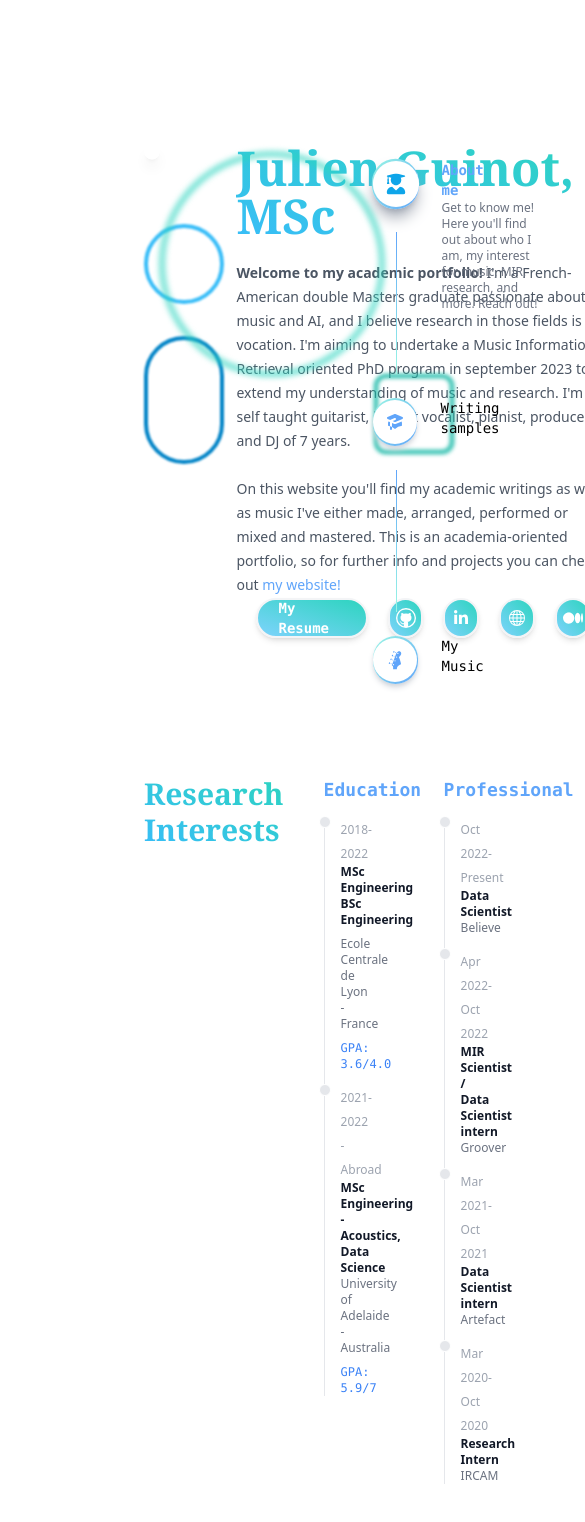
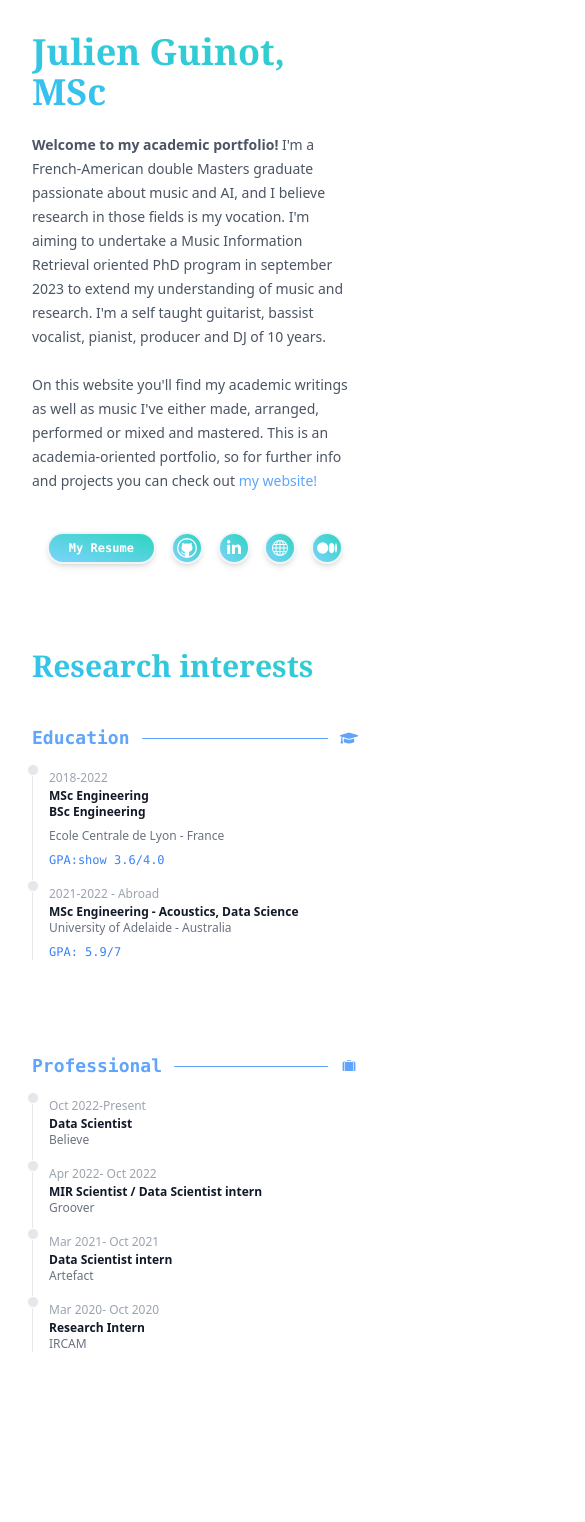
Before and after one commit to Pliploop/Portfolio, a React (Create React App) app: page / in a window 390 px wide. Shown: the top 1522 px of the page, 585 px wide, since content can reach past the window. Built offline with nearby package versions, Linux system fonts and the light colour scheme.

Commit message:
chill responsive

```diff
--- a/src/App.js
+++ b/src/App.js
@@ -48,16 +48,16 @@ function App() {
   }, []);
 
   return (
-    <div className="min-h-screen flex flex-row gap-20 p-20" id="root">
-      <div className="w-3/4 h-auto flex flex-col gap-40">
-        <div className="min-h-[calc(100vh-10rem)] p-16" id="1">
+    <div className="min-h-screen flex flex-row lg:gap-20 lg:p-20 p-0" id="root">
+      <div className="grow h-auto flex flex-col gap-40 ">
+        <div className="min-h-[calc(100vh-10rem)] lg:p-16 p-8" id="1">
           <HeroSection/>
         </div>
         <div className="show h-[calc(100vh-10rem)]" id="2"></div>
         <div className="show h-[calc(100vh-10rem)]" id="3"></div>
       </div>
 
-      <div className="h-[calc(100vh-10rem)] grow sticky top-20 bottom-20 flex flex-col content-between justify-between py-20 px-10">
+      <div className="h-[calc(100vh-10rem)] w-1/4 sticky top-20 bottom-20 lg:flex flex-col content-between justify-between py-20 px-10 hidden">
         <SidebarIcon
           icon={<FaUserGraduate size={20}></FaUserGraduate>}
           aimid="1"
--- a/src/index.css
+++ b/src/index.css
@@ -30,7 +30,7 @@
   }
 
   .contact-button {
-    @apply h-10 w-10 rounded-full bg-gradient-to-tr from-sky-300 to-teal-400 shadow-md border-gray-100 border-2 flex cursor-pointer hover:scale-105 transition-all hover:from-sky-400 hover:to-teal-500 text-white active:scale-95 flex justify-center
+    @apply lg:h-10 lg:w-10 w-8 h-8 rounded-full bg-gradient-to-tr from-sky-300 to-teal-400 shadow-md border-gray-100 border-2 flex cursor-pointer hover:scale-105 transition-all hover:from-sky-400 hover:to-teal-500 text-white active:scale-95 justify-center
   }
 
   .contact-tooltip {
@@ -38,7 +38,7 @@
   }
 
   .section-title {
-    @apply text-5xl bg-gradient-to-tr from-sky-400 to-teal-400 text-transparent bg-clip-text font-extrabold font-serif
+    @apply lg:text-5xl text-4xl bg-gradient-to-tr from-sky-400 to-teal-400 text-transparent bg-clip-text font-extrabold font-serif
   }
 
   .section-subtitle {
--- a/src/sections/Hero.js
+++ b/src/sections/Hero.js
@@ -6,35 +6,33 @@ import { VscGithub } from "react-icons/vsc";
 
 export function HeroSection() {
   return (
-    <div className="flex flex-col align-top justify-between gap-20">
-      <div className="w-full flex flex-row justify-between">
-        <div className="w-[28%] h-[28%] aspect-square group">
+    <div className="flex flex-col align-top justify-between lg:gap-20 gap-10">
+      <div className="w-full flex lg:flex-row justify-between">
+        <div className="h-[330px] w-[330px] lg:scale-100 scale-[80%] aspect-square group hidden absolute lg:m-0 ml-[250px] mt-[420px] lg:relative lg:flex">
           <div className="absolute h-20 w-20 mt-20 group-hover:ml-[-25px] transition-all duration-300 border-4 border-sky-400 rounded-full blur-[1px] group-hover:blur-sm" />
           <div className="absolute h-32 w-20 mt-48 group-hover:h-36 transition-all duration-300 border-4 border-sky-600 rounded-full blur-[1px] group-hover:blur-sm" />
           <div className="absolute h-20 w-20 mt-[230px] ml-[230px] transition-all duration-300 border-4 border-teal-500 rounded-xl blur-[2px] group-hover:blur-sm" />
           <div className="absolute h-56 w-56 mt-2 group-hover:mt-0 ml-4 group-hover:ml-0 transition-all duration-300 border-4 border-teal-400 rounded-full blur-[3px] group-hover:blur-[5px] z-50" />
-          <div className="w-full h-full scale-95 border-white border-8 group-hover:scale-100 transition-all shadow-lg group-hover:shadow-gray-400 aspect-square rounded-full overflow-hidden">
+          <div className="h-full scale-95 border-white border-8 group-hover:scale-100 transition-all shadow-lg group-hover:shadow-gray-400 aspect-square rounded-full overflow-hidden">
             <img src={image} alt="me"></img>
           </div>
-
-
         </div>
-        <div className=" grow ml-20 flex flex-col justify-between gap-5">
-          <div className="w-full h-3/4">
+        <div className="grow lg:ml-20 flex flex-col justify-between gap-5">
+          <div className="w-full lg:h-3/4">
             <h1 className="section-title mb-5">Julien Guinot, MSc</h1>
-            <span className="text-sm text-gray-600 font-bold"> Welcome to my academic portfolio! </span> <span className="text-sm text-gray-600"> I'm a French-American double Masters graduate passionate about music and AI, and I believe research in those fields is my vocation. I'm aiming to undertake a Music Information Retrieval oriented PhD program in september 2023 to extend my understanding of music and research. I'm a self taught guitarist, bassist vocalist, pianist, producer and DJ of 7 years.</span>
+            <span className="text-sm text-gray-600 font-bold text-justify"> Welcome to my academic portfolio! </span> <span className="text-sm text-gray-600"> I'm a French-American double Masters graduate passionate about music and AI, and I believe research in those fields is my vocation. I'm aiming to undertake a Music Information Retrieval oriented PhD program in september 2023 to extend my understanding of music and research. I'm a self taught guitarist, bassist vocalist, pianist, producer and DJ of 10 years.</span>
             <br/>
             <br/>
-            <span className="text-sm text-gray-600"> On this website you'll find my academic writings as well as music I've either made, arranged, performed or mixed and mastered. This is an academia-oriented portfolio, so for further info and projects you can check out <a href="https://julienguinot.com" className="text-blue-400 hover:text-blue-500 hover:font-bold">my website!</a></span>
+            <span className="text-sm text-gray-600 text-justify"> On this website you'll find my academic writings as well as music I've either made, arranged, performed or mixed and mastered. This is an academia-oriented portfolio, so for further info and projects you can check out <a href="https://julienguinot.com" className="text-blue-400 hover:text-blue-500 hover:font-bold">my website!</a></span>
 
 
           </div>
           <ContactLinks />
         </div>
       </div>
-      <div className="grow w-full flex flex-row justify-between">
-        <div className="grow">
-            <h2 className="section-subtitle">Research Interests</h2>
+      <div className="grow w-full flex flex-col lg:flex-row justify-between">
+        <div className="grow lg:my-0 mb-10 mt-6">
+            <h2 className="section-subtitle">Research interests</h2>
 
         </div>
 
@@ -47,7 +45,7 @@ export function HeroSection() {
 
 const EducationSubSection = () => {
   return (
-    <div className="h-auto w-1/4 px-10">
+    <div className="h-auto lg:mb-0 mb-20 lg:w-1/4 lg:px-10">
       <div className="flex flex-row align-middle">
         <h2 className="font-mono text-lg font-semibold text-blue-400">
           {" "}
@@ -57,33 +55,33 @@ const EducationSubSection = () => {
         <FaGraduationCap size={18} className="self-center text-blue-400" />
       </div>
 
-      <ul class="relative border-l border-gray-200 dark:border-gray-700 mt-3">
-        <li class="mb-3 ml-4">
-          <div class="absolute w-3 h-3 bg-gray-200 rounded-full -left-1.5 border border-white dark:border-gray-900 dark:bg-gray-700"></div>
-          <time class="mb-1 text-xs font-normal leading-none text-gray-400 dark:text-gray-500">
+      <ul className="relative border-l border-gray-200 dark:border-gray-700 mt-3">
+        <li className="mb-3 ml-4">
+          <div className="absolute w-3 h-3 bg-gray-200 rounded-full -left-1.5 border border-white dark:border-gray-900 dark:bg-gray-700"></div>
+          <time className="mb-1 text-xs font-normal leading-none text-gray-400 dark:text-gray-500">
             2018-2022
           </time>
-          <h3 class="text-xs font-semibold text-gray-900 dark:text-white">
+          <h3 className="text-xs font-semibold text-gray-900 dark:text-white">
             MSc Engineering
           </h3>
-          <h3 class="text-xs font-semibold text-gray-900 dark:text-white mb-2">
+          <h3 className="text-xs font-semibold text-gray-900 dark:text-white mb-2">
             BSc Engineering
           </h3>
 
-          <p class="text-xs font-normal text-gray-500 dark:text-gray-400">
+          <p className="text-xs font-normal text-gray-500 dark:text-gray-400">
             Ecole Centrale de Lyon - France
           </p>
-          <p className="font-mono text-blue-500 text-xs mt-2">GPA: 3.6/4.0</p>
+          <p className="font-mono text-blue-500 text-xs mt-2">GPA:show 3.6/4.0</p>
         </li>
-        <li class="mb-3 ml-4">
-          <div class="absolute w-3 h-3 bg-gray-200 rounded-full -left-1.5 border border-white dark:border-gray-900 dark:bg-gray-700"></div>
-          <time class="mb-1 text-xs font-normal leading-none text-gray-400 dark:text-gray-500">
+        <li className="mb-3 ml-4">
+          <div className="absolute w-3 h-3 bg-gray-200 rounded-full -left-1.5 border border-white dark:border-gray-900 dark:bg-gray-700"></div>
+          <time className="mb-1 text-xs font-normal leading-none text-gray-400 dark:text-gray-500">
             2021-2022 - Abroad
           </time>
-          <h3 class="text-xs font-semibold text-gray-900 dark:text-white">
+          <h3 className="text-xs font-semibold text-gray-900 dark:text-white">
             MSc Engineering - Acoustics, Data Science
           </h3>
-          <p class="text-xs font-normal text-gray-500 dark:text-gray-400">
+          <p className="text-xs font-normal text-gray-500 dark:text-gray-400">
             University of Adelaide - Australia
           </p>
           <p className="font-mono text-blue-500 text-xs mt-2">GPA: 5.9/7</p>
@@ -95,7 +93,7 @@ const EducationSubSection = () => {
 
 const ProfessionalSubsection = () => {
   return (
-    <div className="h-auto w-1/4 px-10 ml-10">
+    <div className="h-auto lg:w-1/4 lg:px-10 lg:ml-10">
       <div className="flex flex-row align-middle">
         <h2 className="font-mono text-lg font-semibold text-blue-400">
           {" "}
@@ -104,52 +102,52 @@ const ProfessionalSubsection = () => {
         <div className="mx-3 h-px grow bg-blue-400 self-center"></div>
         <GiSuitcase size={18} className="self-center text-blue-400" />
       </div>
-      <ul class="relative border-l border-gray-200 dark:border-gray-700 mt-3">
-        <li class="mb-3 ml-4">
-          <div class="absolute w-3 h-3 bg-gray-200 rounded-full -left-1.5 border border-white dark:border-gray-900 dark:bg-gray-700"></div>
-          <time class="mb-1 text-xs font-normal leading-none text-gray-400 dark:text-gray-500">
+      <ul className="relative border-l border-gray-200 dark:border-gray-700 mt-3">
+        <li className="mb-3 ml-4">
+          <div className="absolute w-3 h-3 bg-gray-200 rounded-full -left-1.5 border border-white dark:border-gray-900 dark:bg-gray-700"></div>
+          <time className="mb-1 text-xs font-normal leading-none text-gray-400 dark:text-gray-500">
             Oct 2022-Present
           </time>
-          <h3 class="text-xs font-semibold text-gray-900 dark:text-white">
+          <h3 className="text-xs font-semibold text-gray-900 dark:text-white">
             Data Scientist
           </h3>
-          <p class="text-xs font-normal text-gray-500 dark:text-gray-400">
+          <p className="text-xs font-normal text-gray-500 dark:text-gray-400">
             Believe
           </p>
         </li>
-        <li class="mb-3 ml-4">
-          <div class="absolute w-3 h-3 bg-gray-200 rounded-full -left-1.5 border border-white dark:border-gray-900 dark:bg-gray-700"></div>
-          <time class="mb-1 text-xs font-normal leading-none text-gray-400 dark:text-gray-500">
+        <li className="mb-3 ml-4">
+          <div className="absolute w-3 h-3 bg-gray-200 rounded-full -left-1.5 border border-white dark:border-gray-900 dark:bg-gray-700"></div>
+          <time className="mb-1 text-xs font-normal leading-none text-gray-400 dark:text-gray-500">
             Apr 2022- Oct 2022
           </time>
-          <h3 class="text-xs font-semibold text-gray-900 dark:text-white">
+          <h3 className="text-xs font-semibold text-gray-900 dark:text-white">
             MIR Scientist / Data Scientist intern
           </h3>
-          <p class="text-xs font-normal text-gray-500 dark:text-gray-400">
+          <p className="text-xs font-normal text-gray-500 dark:text-gray-400">
             Groover
           </p>
         </li>
-        <li class="mb-3 ml-4">
-          <div class="absolute w-3 h-3 bg-gray-200 rounded-full -left-1.5 border border-white dark:border-gray-900 dark:bg-gray-700"></div>
-          <time class="mb-1 text-xs font-normal leading-none text-gray-400 dark:text-gray-500">
+        <li className="mb-3 ml-4">
+          <div className="absolute w-3 h-3 bg-gray-200 rounded-full -left-1.5 border border-white dark:border-gray-900 dark:bg-gray-700"></div>
+          <time className="mb-1 text-xs font-normal leading-none text-gray-400 dark:text-gray-500">
             Mar 2021- Oct 2021
           </time>
-          <h3 class="text-xs font-semibold text-gray-900 dark:text-white">
+          <h3 className="text-xs font-semibold text-gray-900 dark:text-white">
             Data Scientist intern
           </h3>
-          <p class="text-xs font-normal text-gray-500 dark:text-gray-400">
+          <p className="text-xs font-normal text-gray-500 dark:text-gray-400">
             Artefact
           </p>
         </li>
-        <li class="mb-3 ml-4">
-          <div class="absolute w-3 h-3 bg-gray-200 rounded-full -left-1.5 border border-white dark:border-gray-900 dark:bg-gray-700"></div>
-          <time class="mb-1 text-xs font-normal leading-none text-gray-400 dark:text-gray-500">
+        <li className="mb-3 ml-4">
+          <div className="absolute w-3 h-3 bg-gray-200 rounded-full -left-1.5 border border-white dark:border-gray-900 dark:bg-gray-700"></div>
+          <time className="mb-1 text-xs font-normal leading-none text-gray-400 dark:text-gray-500">
             Mar 2020- Oct 2020
           </time>
-          <h3 class="text-xs font-semibold text-gray-900 dark:text-white">
+          <h3 className="text-xs font-semibold text-gray-900 dark:text-white">
             Research Intern
           </h3>
-          <p class="text-xs font-normal text-gray-500 dark:text-gray-400">
+          <p className="text-xs font-normal text-gray-500 dark:text-gray-400">
             IRCAM
           </p>
         </li>
@@ -160,9 +158,9 @@ const ProfessionalSubsection = () => {
 
 const ContactLinks = () => {
   return (
-    <div className="w-full grow flex gap-5 flex-row align-middle content-center justify-start p-5">
-      <a  className="h-10 px-5 rounded-full bg-gradient-to-tr from-sky-300 to-teal-400 shadow-md border-gray-100 border-2 flex cursor-pointer hover:scale-105 transition-all hover:from-sky-400 hover:to-teal-500 text-white font-semibold active:scale-95">
-        <span className="text-sm self-center align-middle font-mono">
+    <div className="w-full grow flex lg:gap-5 flex-row align-middle content-center md:justify-start justify-evenly lg:px-5 py-5 px-0 ">
+      <a  className="lg:h-10 h-8 px-5 rounded-full bg-gradient-to-tr from-sky-300 to-teal-400 shadow-md border-gray-100 border-2 flex cursor-pointer hover:scale-105 transition-all hover:from-sky-400 hover:to-teal-500 text-white font-semibold active:scale-95" href="a">
+        <span className="lg:text-sm text-xs self-center align-middle font-mono">
           My Resume
         </span>
       </a>
```
